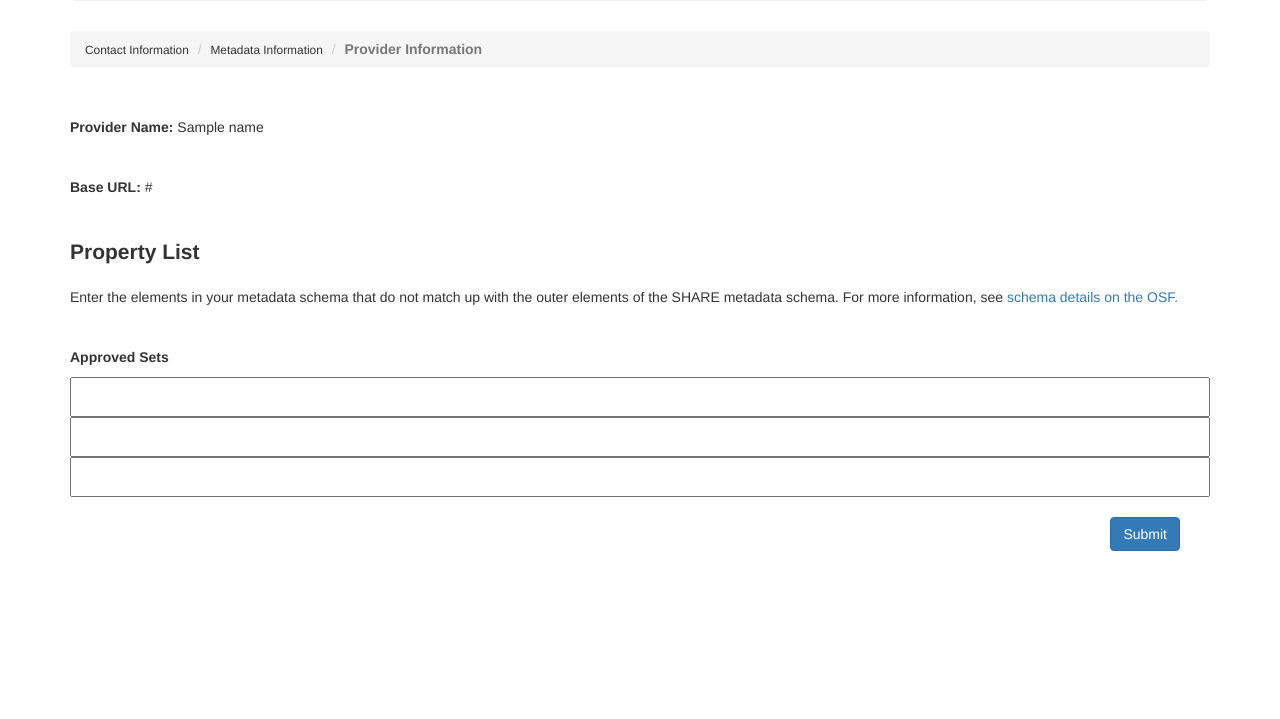
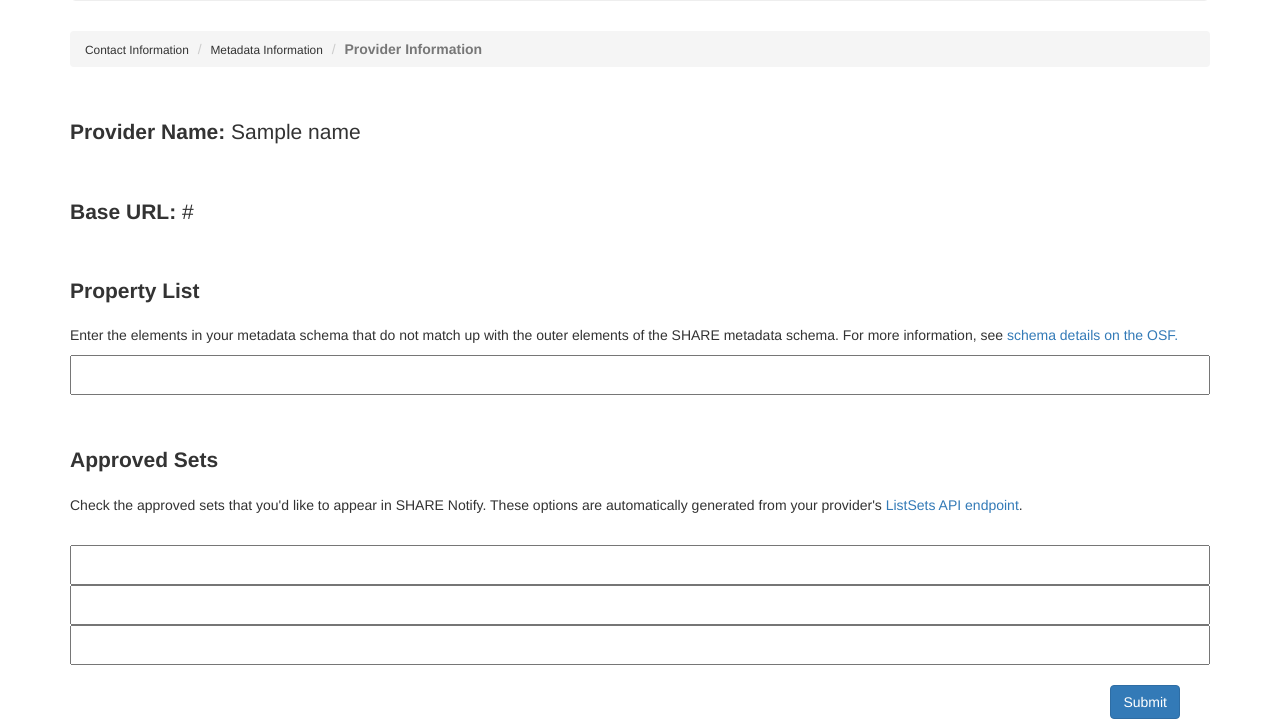
Before and after one commit to erinspace/share_registration, a Django app: template provider_registration/templates/provider_registration/oai_registration_form.html in a window 1280 px wide. Shown: the part 258-977 px from the top of the page. Before the commit the page ends 809 px from the top, so only its background shows below. Run offline with Django 3.2, Linux system fonts and the light colour scheme; the template is opened without the code that fills it: most values are stand-ins (such as "Sample title", 1, 10 or a date in 2020); form fields are guessed from the names that the template uses; some libraries are stand-ins or nearby versions.

Commit message:
Update approved sets section and add listsets link

```diff
--- a/provider_registration/templates/provider_registration/oai_registration_form.html
+++ b/provider_registration/templates/provider_registration/oai_registration_form.html
@@ -23,20 +23,23 @@
             {% csrf_token %}
 
                 <div class="field_entry">
-                    <p><strong>Provider Name:</strong> {{ name }}</p>
+                    <p class="lead"><strong>Provider Name:</strong> {{ name }}</p>
                 </div>
 
                 <div class="field_entry">
-                    <p><strong>Base URL:</strong> {{ base_url }}</p>
+                    <p class="lead"><strong>Base URL:</strong> {{ base_url }}</p>
                 </div>
 
                 <div class="field_entry">
                     <p class="lead"><strong>Property List</strong></p>
                     <p>Enter the elements in your metadata schema that do not match up with the outer elements of the SHARE metadata schema. For more information, see <a href="https://osf.io/wur56/wiki/Schema/" target="_blank">schema details on the OSF.</a></p>
+                    {{ form.property_list }}
                 </div>
-
+                <br>
                 <div class="field_entry">
-                    <p><strong>Approved Sets</strong></p>
+                    <p class="lead"><strong>Approved Sets</strong></p>
+                    <p>Check the approved sets that you'd like to appear in SHARE Notify. These options are automatically generated from your provider's <a href="{{ base_url }}?verb=ListSets">ListSets API endpoint</a>.</p>
+                    <br>
                     {{ form.approved_sets }}
                 </div>
 
```
